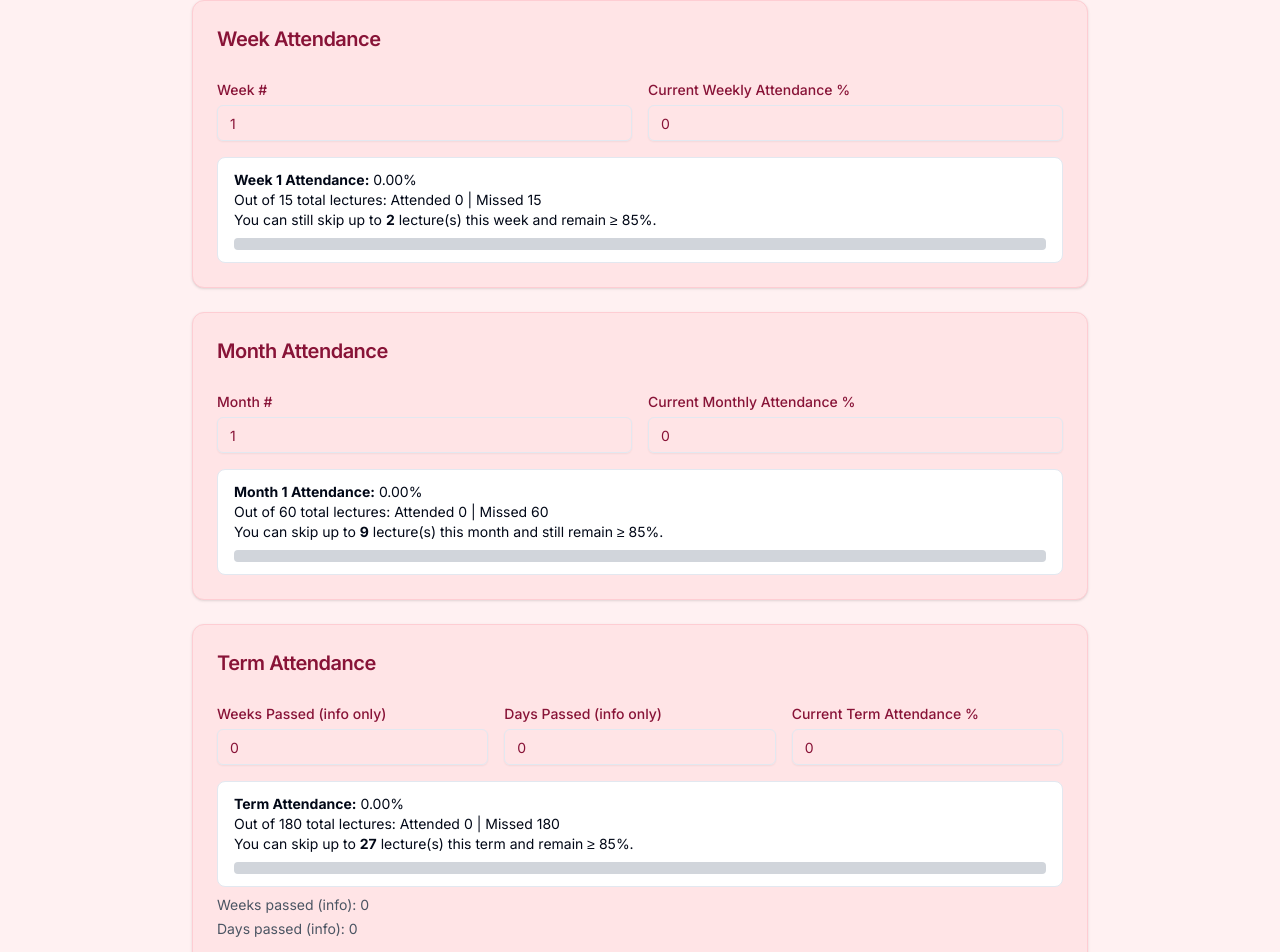
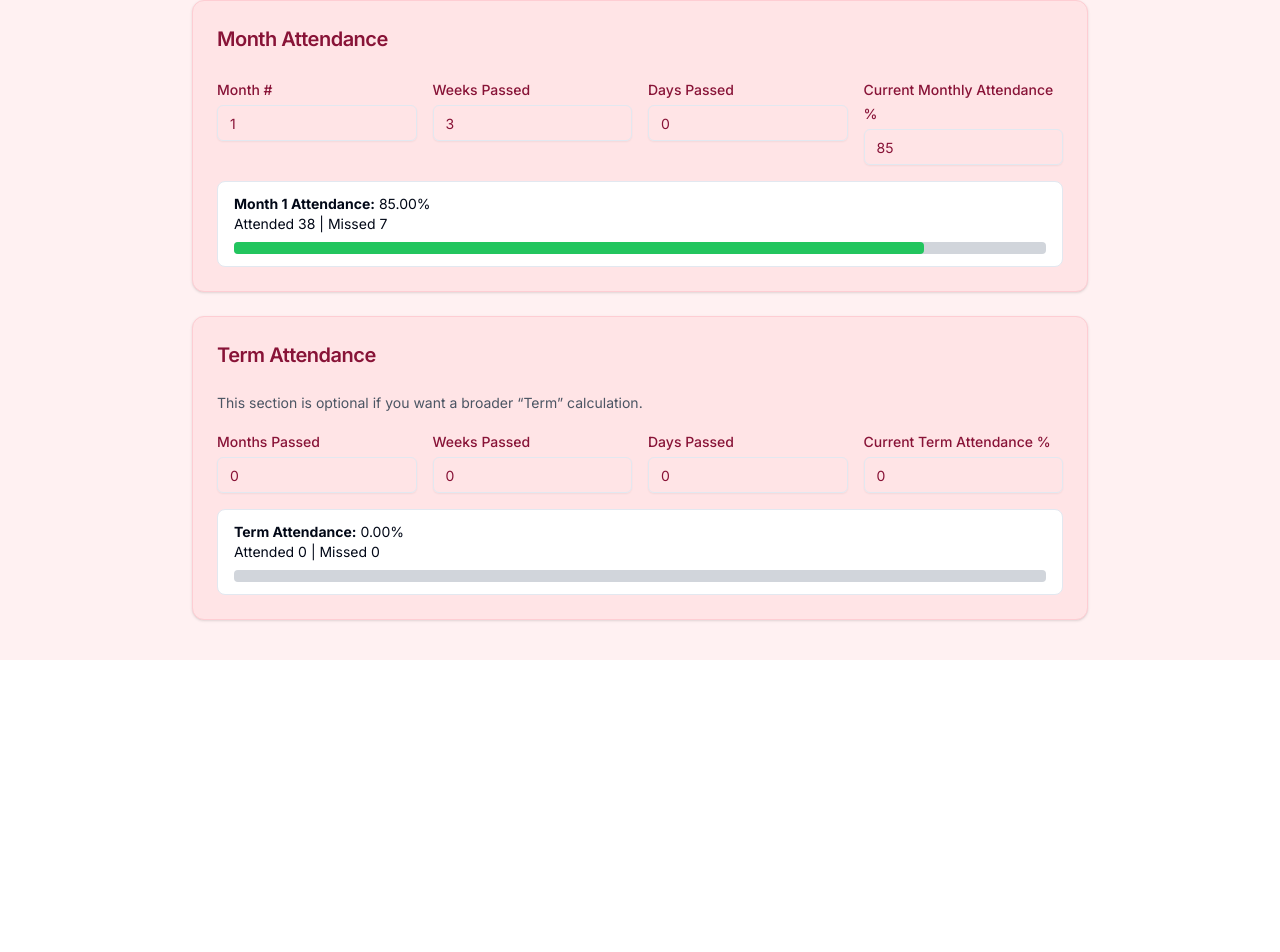
Before and after one commit to roshaanmehar/Attendance-Calculator, a Next.js app in the folder attendance-calculator/: page / in a window 1280 px wide. Shown: the part 592-1544 px from the top of the page. After the commit the page ends 1252 px from the top, so only its background shows below. Built offline with nearby package versions, Linux system fonts and the light colour scheme.

Commit message:
fundamentally changed the approach

```diff
--- a/attendance-calculator/app/page.tsx
+++ b/attendance-calculator/app/page.tsx
@@ -109,53 +109,17 @@ function calcSkipAllowed(total: number, requiredPct: number) {
   return allowed < 0 ? 0 : allowed
 }
 
-/** Returns which month you get if you are in `week`. E.g. weeks 1-4 => month=1, 5-8 => month=2, etc. */
-function monthFromWeek(week: number) {
-  return Math.ceil(week / 4)
-}
-
-/**
- * Returns the valid range of weeks for a given month.
- *   - Month 1 => weeks [1..4]
- *   - Month 2 => weeks [5..8]
- *   - etc.
- */
-function validWeekRangeForMonth(m: number) {
-  const start = (m - 1) * 4 + 1
-  const end = m * 4
-  return { start, end }
-}
-
-/**
- * Sync the week/month values so that changing one automatically updates the other.
- * If a contradiction arises, clamp or revert the invalid input and generate an alert.
- */
-function syncWeekMonth(
-  week: number,
-  month: number,
-  changedField: "week" | "month"
-) {
-  let newWeek = week
-  let newMonth = month
-  let alertMsg = ""
-
-  if (changedField === "week") {
-    // Recompute month from the chosen week
-    const recalculatedMonth = monthFromWeek(week)
-    if (recalculatedMonth !== month) {
-      newMonth = recalculatedMonth
-      alertMsg = `Changing Week to ${week} changed Month to ${newMonth}.`
-    }
-  } else if (changedField === "month") {
-    // Clamp the week to the month’s valid range
-    const { start, end } = validWeekRangeForMonth(month)
-    if (week < start || week > end) {
-      newWeek = start
-      alertMsg = `Week ${week} is invalid for Month ${month}. Clamping Week to ${start}.`
+/** Sums the first `n` days from Monday→Saturday (0..5), given the daily schedule. */
+function sumFirstNDays(schedule: Record<string, number>, days: number) {
+  // We'll store them in an array in Mon->Sat order
+  const dayKeys = ["Monday", "Tuesday", "Wednesday", "Thursday", "Friday", "Saturday"]
+  let sum = 0
+  for (let i = 0; i < days; i++) {
+    if (i < dayKeys.length) {
+      sum += schedule[dayKeys[i]] ?? 0
     }
   }
-
-  return { newWeek, newMonth, alertMsg }
+  return sum
 }
 
 export default function AttendanceCalculator() {
@@ -182,89 +146,38 @@ export default function AttendanceCalculator() {
   const [monthTotal, setMonthTotal] = useState(0)
   const [termTotal, setTermTotal] = useState(0)
 
-  // ---------------------------------
-  //  Week + Month synergy (no "day")
-  // ---------------------------------
-  const [numericWeek, setNumericWeek] = useState(1)   // internal numeric
-  const [numericMonth, setNumericMonth] = useState(1) // internal numeric
-  const [lastChanged, setLastChanged] = useState<"week" | "month" | "">("")
-  const [alertMessage, setAlertMessage] = useState("")
+  // ====== Month Info ======
+  const [monthNumber, setMonthNumber] = useState("1")
+  const [monthWeeksPassed, setMonthWeeksPassed] = useState("3")
+  const [monthDaysPassed, setMonthDaysPassed] = useState("0")
 
-  // Keep string-based states for the user inputs
-  const [weekNumber, setWeekNumber] = useState("1")
-  const [monthNumber, setMonthNumber] = useState("1")
-
-  // Each time the user changes a numeric state, do the sync check
-  useEffect(() => {
-    if (!lastChanged) return
-    const { newWeek, newMonth, alertMsg } = syncWeekMonth(
-      numericWeek,
-      numericMonth,
-      lastChanged
-    )
-    if (newWeek !== numericWeek || newMonth !== numericMonth) {
-      setNumericWeek(newWeek)
-      setNumericMonth(newMonth)
-      if (alertMsg) {
-        setAlertMessage(alertMsg)
-      }
-    } else {
-      if (alertMsg) setAlertMessage(alertMsg)
-      else setAlertMessage("")
-    }
-  }, [numericWeek, numericMonth, lastChanged])
-
-  // Whenever numeric states finalize, push back to string fields
-  useEffect(() => {
-    setWeekNumber(String(numericWeek))
-    setMonthNumber(String(numericMonth))
-  }, [numericWeek, numericMonth])
-
-  // ====== Week Info ======
-  const [weekAttendanceStr, setWeekAttendanceStr] = useState("0") // typed % string
-  const [weekPct, setWeekPct] = useState(0)
-  const [weekAttendedCalc, setWeekAttendedCalc] = useState(0)
-  const [weekMissedCalc, setWeekMissedCalc] = useState(0)
-
-  // ====== Month Info ======
-  const [monthAttendanceStr, setMonthAttendanceStr] = useState("0")
-  const [monthPct, setMonthPct] = useState(0)
+  // The user’s typed monthly attendance % => numeric monthPct
+  const [monthAttendanceStr, setMonthAttendanceStr] = useState("85")
+  const [monthPct, setMonthPct] = useState(85)
   const [monthAttendedCalc, setMonthAttendedCalc] = useState(0)
   const [monthMissedCalc, setMonthMissedCalc] = useState(0)
 
   // ====== Term Info ======
-  const [termAttStr, setTermAttStr] = useState("0") // typed % string
+  const [termMonthsPassed, setTermMonthsPassed] = useState("0")
+  const [termWeeksPassed, setTermWeeksPassed] = useState("0")
+  const [termDaysPassed, setTermDaysPassed] = useState("0")
+  // The user’s typed term attendance
+  const [termAttStr, setTermAttStr] = useState("0")
   const [termPct, setTermPct] = useState(0)
   const [termAttendedCalc, setTermAttendedCalc] = useState(0)
   const [termMissedCalc, setTermMissedCalc] = useState(0)
-  const [termWeeksPassed, setTermWeeksPassed] = useState("0") // reference
-  const [termDaysPassed, setTermDaysPassed] = useState("0")  // reference
 
-  /* ==================== Compute Weekly / Monthly / Term from daily schedule ===================== */
+  /* ==================== Compute Weekly / Monthly / Term totals from daily schedule ===================== */
   useEffect(() => {
     const sumDaily = Object.values(schedule).reduce((a, b) => a + b, 0)
-    setWeekTotal(sumDaily)
+    setWeekTotal(sumDaily)          // total lectures in a single full week
     const monthly = sumDaily * 4
-    setMonthTotal(monthly)
-    setTermTotal(monthly * monthsInTerm)
+    setMonthTotal(monthly)          // total lectures in a full month (4 weeks)
+    setTermTotal(monthly * monthsInTerm) // if we had a full term
   }, [schedule, monthsInTerm])
 
-  /* ==================== Week Calculation ==================== */
-  useEffect(() => {
-    const val = parseFloat(weekAttendanceStr)
-    if (!isNaN(val)) {
-      const clamped = Math.min(Math.max(val, 0), 100)
-      setWeekPct(clamped)
-    }
-  }, [weekAttendanceStr])
-
-  useEffect(() => {
-    const { attended, missed } = computeFromPct(weekTotal, weekPct)
-    setWeekAttendedCalc(attended)
-    setWeekMissedCalc(missed)
-  }, [weekPct, weekTotal])
-
-  /* ==================== Month Calculation ==================== */
+  /* ==================== Monthly Calculation ==================== */
+  // Whenever the user changes the typed monthly attendance string => parse & clamp
   useEffect(() => {
     const val = parseFloat(monthAttendanceStr)
     if (!isNaN(val)) {
@@ -273,13 +186,21 @@ export default function AttendanceCalculator() {
     }
   }, [monthAttendanceStr])
 
+  // Recalculate partial monthly total => then attended, missed
   useEffect(() => {
-    const { attended, missed } = computeFromPct(monthTotal, monthPct)
+    // partialMonthTotal = (weeks passed × weeklyTotal) + sumFirstNDays( schedule, daysPassed )
+    const wPassed = parseIntOrZero(monthWeeksPassed)
+    const dPassed = parseIntOrZero(monthDaysPassed)
+
+    const partialMonthTotal = wPassed * weekTotal + sumFirstNDays(schedule, dPassed)
+    const { attended, missed } = computeFromPct(partialMonthTotal, monthPct)
+
     setMonthAttendedCalc(attended)
     setMonthMissedCalc(missed)
-  }, [monthPct, monthTotal])
+  }, [monthWeeksPassed, monthDaysPassed, monthPct, weekTotal, schedule])
 
   /* ==================== Term Calculation ==================== */
+  // Whenever the user changes the typed term attendance string => parse & clamp
   useEffect(() => {
     const val = parseFloat(termAttStr)
     if (!isNaN(val)) {
@@ -288,11 +209,24 @@ export default function AttendanceCalculator() {
     }
   }, [termAttStr])
 
+  // Recompute partialTermTotal => then attended, missed
   useEffect(() => {
-    const { attended, missed } = computeFromPct(termTotal, termPct)
+    // partialTermTotal = (months fully passed × monthTotal) + (termWeeksPassed × weekTotal) + sumFirstNDays(schedule, termDaysPassed)
+    const mPassed = parseIntOrZero(termMonthsPassed)
+    const wPassed = parseIntOrZero(termWeeksPassed)
+    const dPassed = parseIntOrZero(termDaysPassed)
+
+    // full months done:
+    const fullMonthsLectures = mPassed * monthTotal
+    // partial next month (weeks + days)
+    const partialFromWeeks = wPassed * weekTotal
+    const partialFromDays = sumFirstNDays(schedule, dPassed)
+    const partialTermTotal = fullMonthsLectures + partialFromWeeks + partialFromDays
+
+    const { attended, missed } = computeFromPct(partialTermTotal, termPct)
     setTermAttendedCalc(attended)
     setTermMissedCalc(missed)
-  }, [termPct, termTotal])
+  }, [termMonthsPassed, termWeeksPassed, termDaysPassed, termPct, monthTotal, weekTotal, schedule])
 
   // Container + card classes for theming
   const containerClass = inverted
@@ -333,16 +267,7 @@ export default function AttendanceCalculator() {
           </div>
         </div>
 
-        {/* If we have an alert message, display it */}
-        {alertMessage && (
-          <div className="mb-4">
-            <Alert className="bg-red-200 border border-red-300 text-red-900">
-              <AlertDescription>{alertMessage}</AlertDescription>
-            </Alert>
-          </div>
-        )}
-
-        {/* Required attendance + monthsInTerm */}
+        {/* Global Settings */}
         <Card className={`max-w-4xl mx-auto mb-6 ${cardClass}`}>
           <CardHeader>
             <CardTitle className="text-xl">Global Settings</CardTitle>
@@ -361,8 +286,7 @@ export default function AttendanceCalculator() {
                     </TooltipTrigger>
                     <TooltipContent>
                       <p>
-                        If actual attendance is below this number, we show red;
-                        otherwise green.
+                        If actual attendance is below this number, we color the bar red; else green.
                       </p>
                     </TooltipContent>
                   </Tooltip>
@@ -388,8 +312,7 @@ export default function AttendanceCalculator() {
                     </TooltipTrigger>
                     <TooltipContent>
                       <p>
-                        Used to compute <strong>term total</strong> = monthTotal
-                        × monthsInTerm.
+                        Used to figure out a <strong>full</strong> term total = monthTotal × monthsInTerm.
                       </p>
                     </TooltipContent>
                   </Tooltip>
@@ -405,7 +328,7 @@ export default function AttendanceCalculator() {
           </CardContent>
         </Card>
 
-        {/* Daily schedule -> week, month, term totals */}
+        {/* Daily schedule -> for weekly, monthly, and partial calculations */}
         <Card className={`max-w-4xl mx-auto mb-6 ${cardClass}`}>
           <CardHeader>
             <CardTitle className="text-xl">Daily Schedule (Mon–Sat)</CardTitle>
@@ -426,10 +349,7 @@ export default function AttendanceCalculator() {
                     value={val}
                     onChange={(e) => {
                       const newVal = parseIntOrZero(e.target.value)
-                      setSchedule((prev) => ({
-                        ...prev,
-                        [day]: newVal,
-                      }))
+                      setSchedule((prev) => ({ ...prev, [day]: newVal }))
                     }}
                   />
                 </div>
@@ -444,56 +364,9 @@ export default function AttendanceCalculator() {
                 <strong>Monthly Total (4×week):</strong> {monthTotal}
               </p>
               <p>
-                <strong>Term Total:</strong> {termTotal}
+                <strong>Term Total (full):</strong> {termTotal}
               </p>
             </div>
-          </CardContent>
-        </Card>
-
-        {/* Week portion */}
-        <Card className={`max-w-4xl mx-auto mb-6 ${cardClass}`}>
-          <CardHeader>
-            <CardTitle className="text-xl">Week Attendance</CardTitle>
-          </CardHeader>
-          <CardContent className="space-y-4">
-            <div className="grid grid-cols-1 md:grid-cols-2 gap-4">
-              {/* Week # */}
-              <div className="space-y-1">
-                <Label htmlFor="weekNumber">Week #</Label>
-                <Input
-                  id="weekNumber"
-                  type="text"
-                  value={weekNumber}
-                  onChange={(e) => {
-                    const val = parseIntOrZero(e.target.value)
-                    setWeekNumber(val.toString())
-                    setNumericWeek(val)
-                    setLastChanged("week")
-                  }}
-                />
-              </div>
-
-              {/* Current Attendance % */}
-              <div className="space-y-1">
-                <Label htmlFor="weekAttendanceStr">
-                  Current Weekly Attendance %
-                </Label>
-                <Input
-                  id="weekAttendanceStr"
-                  type="text"
-                  value={weekAttendanceStr}
-                  onChange={(e) => setWeekAttendanceStr(e.target.value)}
-                />
-              </div>
-            </div>
-            <WeekDisplay
-              weekNo={weekNumber}
-              weekTotal={weekTotal}
-              attendancePct={weekPct}
-              attended={weekAttendedCalc}
-              missed={weekMissedCalc}
-              required={requiredAttendance}
-            />
           </CardContent>
         </Card>
 
@@ -503,7 +376,7 @@ export default function AttendanceCalculator() {
             <CardTitle className="text-xl">Month Attendance</CardTitle>
           </CardHeader>
           <CardContent className="space-y-4">
-            <div className="grid grid-cols-1 md:grid-cols-2 gap-4">
+            <div className="grid grid-cols-1 md:grid-cols-4 gap-4">
               {/* Month # */}
               <div className="space-y-1">
                 <Label htmlFor="monthNumber">Month #</Label>
@@ -511,15 +384,33 @@ export default function AttendanceCalculator() {
                   id="monthNumber"
                   type="text"
                   value={monthNumber}
-                  onChange={(e) => {
-                    const val = parseIntOrZero(e.target.value)
-                    setMonthNumber(val.toString())
-                    setNumericMonth(val)
-                    setLastChanged("month")
-                  }}
+                  onChange={(e) => setMonthNumber(e.target.value)}
                 />
               </div>
 
+              {/* Weeks Passed in Current Month */}
+              <div className="space-y-1">
+                <Label htmlFor="monthWeeksPassed">Weeks Passed</Label>
+                <Input
+                  id="monthWeeksPassed"
+                  type="text"
+                  value={monthWeeksPassed}
+                  onChange={(e) => setMonthWeeksPassed(e.target.value)}
+                />
+              </div>
+
+              {/* Days Passed in Partial Next Week */}
+              <div className="space-y-1">
+                <Label htmlFor="monthDaysPassed">Days Passed</Label>
+                <Input
+                  id="monthDaysPassed"
+                  type="text"
+                  value={monthDaysPassed}
+                  onChange={(e) => setMonthDaysPassed(e.target.value)}
+                />
+              </div>
+
+              {/* Current Monthly Attendance % */}
               <div className="space-y-1">
                 <Label htmlFor="monthAttendanceStr">
                   Current Monthly Attendance %
@@ -532,9 +423,9 @@ export default function AttendanceCalculator() {
                 />
               </div>
             </div>
+
             <MonthDisplay
               monthNo={monthNumber}
-              monthTotal={monthTotal}
               attendancePct={monthPct}
               attended={monthAttendedCalc}
               missed={monthMissedCalc}
@@ -543,33 +434,48 @@ export default function AttendanceCalculator() {
           </CardContent>
         </Card>
 
-        {/* Term portion */}
+        {/* Term portion (optional) */}
         <Card className={`max-w-4xl mx-auto mb-6 ${cardClass}`}>
           <CardHeader>
             <CardTitle className="text-xl">Term Attendance</CardTitle>
           </CardHeader>
           <CardContent className="space-y-4">
-            <div className="grid grid-cols-1 md:grid-cols-3 gap-4">
+            <p className="text-sm text-gray-600">
+              This section is optional if you want a broader “Term” calculation.
+            </p>
+            <div className="grid grid-cols-1 md:grid-cols-4 gap-4">
               <div className="space-y-1">
-                <Label>Weeks Passed (info only)</Label>
+                <Label htmlFor="termMonthsPassed">Months Passed</Label>
                 <Input
+                  id="termMonthsPassed"
+                  type="text"
+                  value={termMonthsPassed}
+                  onChange={(e) => setTermMonthsPassed(e.target.value)}
+                />
+              </div>
+
+              <div className="space-y-1">
+                <Label htmlFor="termWeeksPassed">Weeks Passed</Label>
+                <Input
+                  id="termWeeksPassed"
                   type="text"
                   value={termWeeksPassed}
                   onChange={(e) => setTermWeeksPassed(e.target.value)}
                 />
               </div>
+
               <div className="space-y-1">
-                <Label>Days Passed (info only)</Label>
+                <Label htmlFor="termDaysPassed">Days Passed</Label>
                 <Input
+                  id="termDaysPassed"
                   type="text"
                   value={termDaysPassed}
                   onChange={(e) => setTermDaysPassed(e.target.value)}
                 />
               </div>
+
               <div className="space-y-1">
-                <Label htmlFor="termAttStr">
-                  Current Term Attendance %
-                </Label>
+                <Label htmlFor="termAttStr">Current Term Attendance %</Label>
                 <Input
                   id="termAttStr"
                   type="text"
@@ -580,12 +486,9 @@ export default function AttendanceCalculator() {
             </div>
             <TermDisplay
               termPct={termPct}
-              termTotal={termTotal}
               attended={termAttendedCalc}
               missed={termMissedCalc}
               required={requiredAttendance}
-              weeksPassed={termWeeksPassed}
-              daysPassed={termDaysPassed}
             />
           </CardContent>
         </Card>
@@ -594,17 +497,15 @@ export default function AttendanceCalculator() {
   )
 }
 
-/* ================== Week Display ================== */
-function WeekDisplay({
-  weekNo,
-  weekTotal,
+/* ================== Month Display (Attended, Missed, etc.) ================== */
+function MonthDisplay({
+  monthNo,
   attendancePct,
   attended,
   missed,
   required,
 }: {
-  weekNo: string
-  weekTotal: number
+  monthNo: string
   attendancePct: number
   attended: number
   missed: number
@@ -614,12 +515,10 @@ function WeekDisplay({
   const barColor = below ? "bg-red-500" : "bg-green-500"
   const widthStr = `${Math.min(attendancePct, 100).toFixed(2)}%`
 
-  const skipAllowed = calcSkipAllowed(weekTotal, required)
-
   return (
     <AnimatePresence mode="wait">
       <motion.div
-        key={`week-${attendancePct}`}
+        key={`month-${attendancePct}`}
         initial={{ opacity: 0, y: -20 }}
         animate={{ opacity: 1, y: 0 }}
         exit={{ opacity: 0, y: 20 }}
@@ -627,12 +526,10 @@ function WeekDisplay({
       >
         <Alert className="flex flex-col gap-2">
           <AlertDescription>
-            <strong>Week {weekNo} Attendance:</strong> {attendancePct.toFixed(2)}%
+            <strong>Month {monthNo} Attendance:</strong>{" "}
+            {attendancePct.toFixed(2)}%
             <br />
-            <span>Out of {weekTotal} total lectures:</span> Attended {attended} | Missed {missed}
-            <br />
-            You can still skip up to <strong>{skipAllowed}</strong> lecture(s) this week
-            and remain ≥ {required}%.
+            <span>Attended {attended} | Missed {missed}</span>
           </AlertDescription>
           <div className="w-full h-3 bg-gray-300 rounded">
             <motion.div
@@ -648,32 +545,26 @@ function WeekDisplay({
   )
 }
 
-/* ================== Month Display ================== */
-function MonthDisplay({
-  monthNo,
-  monthTotal,
-  attendancePct,
+/* ================== Term Display (Attended, Missed, etc.) ================== */
+function TermDisplay({
+  termPct,
   attended,
   missed,
   required,
 }: {
-  monthNo: string
-  monthTotal: number
-  attendancePct: number
+  termPct: number
   attended: number
   missed: number
   required: number
 }) {
-  const below = attendancePct < required
+  const below = termPct < required
   const barColor = below ? "bg-red-500" : "bg-green-500"
-  const widthStr = `${Math.min(attendancePct, 100).toFixed(2)}%`
-
-  const skipAllowed = calcSkipAllowed(monthTotal, required)
+  const widthStr = `${Math.min(termPct, 100).toFixed(2)}%`
 
   return (
     <AnimatePresence mode="wait">
       <motion.div
-        key={`month-${attendancePct}`}
+        key={`term-${termPct}`}
         initial={{ opacity: 0, y: -20 }}
         animate={{ opacity: 1, y: 0 }}
         exit={{ opacity: 0, y: 20 }}
@@ -681,12 +572,9 @@ function MonthDisplay({
       >
         <Alert className="flex flex-col gap-2">
           <AlertDescription>
-            <strong>Month {monthNo} Attendance:</strong> {attendancePct.toFixed(2)}%
+            <strong>Term Attendance:</strong> {termPct.toFixed(2)}%
             <br />
-            <span>Out of {monthTotal} total lectures:</span> Attended {attended} | Missed {missed}
-            <br />
-            You can skip up to <strong>{skipAllowed}</strong> lecture(s) this month
-            and still remain ≥ {required}%.
+            <span>Attended {attended} | Missed {missed}</span>
           </AlertDescription>
           <div className="w-full h-3 bg-gray-300 rounded">
             <motion.div
@@ -701,63 +589,3 @@ function MonthDisplay({
     </AnimatePresence>
   )
 }
-
-/* ================== Term Display ================== */
-function TermDisplay({
-  termPct,
-  termTotal,
-  attended,
-  missed,
-  required,
-  weeksPassed,
-  daysPassed,
-}: {
-  termPct: number
-  termTotal: number
-  attended: number
-  missed: number
-  required: number
-  weeksPassed: string
-  daysPassed: string
-}) {
-  const below = termPct < required
-  const barColor = below ? "bg-red-500" : "bg-green-500"
-  const widthStr = `${Math.min(termPct, 100).toFixed(2)}%`
-
-  const skipAllowed = calcSkipAllowed(termTotal, required)
-
-  return (
-    <AnimatePresence mode="wait">
-      <motion.div
-        key={`term-${termPct}`}
-        initial={{ opacity: 0, y: -20 }}
-        animate={{ opacity: 1, y: 0 }}
-        exit={{ opacity: 0, y: 20 }}
-        transition={{ duration: 0.2 }}
-      >
-        <Alert className="flex flex-col gap-2">
-          <AlertDescription>
-            <strong>Term Attendance:</strong> {termPct.toFixed(2)}%
-            <br />
-            <span>Out of {termTotal} total lectures:</span> Attended {attended} | Missed {missed}
-            <br />
-            You can skip up to <strong>{skipAllowed}</strong> lecture(s) this term
-            and remain ≥ {required}%.
-          </AlertDescription>
-          <div className="w-full h-3 bg-gray-300 rounded">
-            <motion.div
-              className={`h-full rounded ${barColor}`}
-              initial={{ width: 0 }}
-              animate={{ width: widthStr }}
-              transition={{ duration: 0.5 }}
-            />
-          </div>
-        </Alert>
-        <div className="mt-2 text-sm text-gray-600 space-y-1">
-          <p>Weeks passed (info): {weeksPassed}</p>
-          <p>Days passed (info): {daysPassed}</p>
-        </div>
-      </motion.div>
-    </AnimatePresence>
-  )
-}
```
